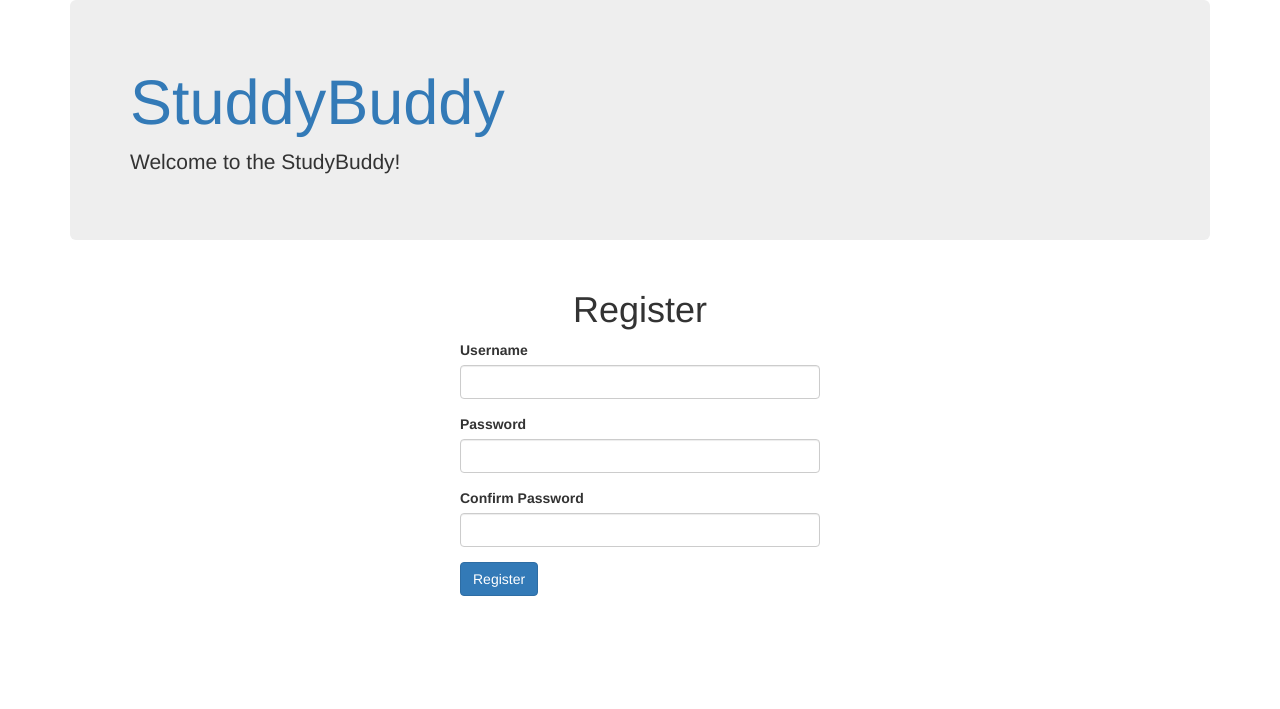
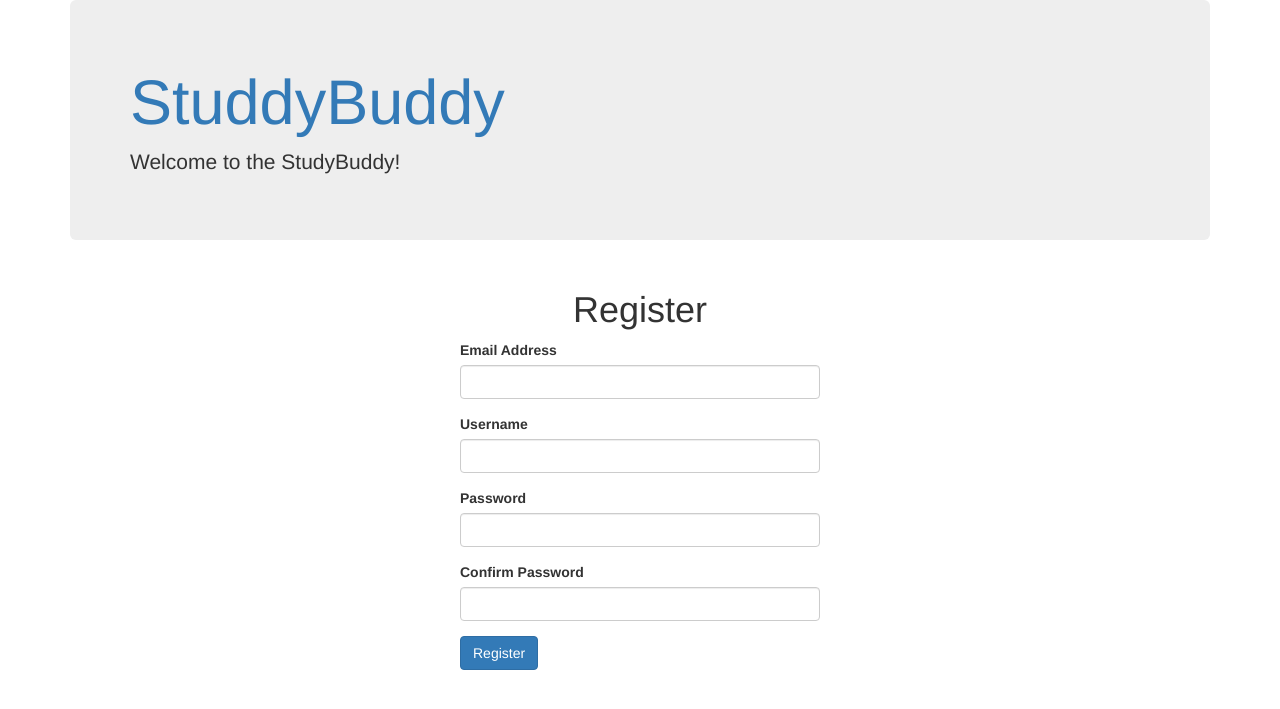
Before and after one commit to frankpiva/sb-0.1, a Flask app: page /register in a window 1280 px wide. Shown: the top 709 px of the page. Run offline with Flask 2, Linux system fonts and the light colour scheme; some libraries are stand-ins or nearby versions.

Commit message:
ADDED functionality for register

```diff
--- a/webapp/controllers/main.py
+++ b/webapp/controllers/main.py
@@ -1,5 +1,6 @@
-from flask        import Blueprint, flash, redirect, render_template, url_for
-from webapp.forms import LoginForm, RegisterForm
+from flask         import Blueprint, flash, redirect, render_template, url_for
+from webapp.forms  import LoginForm, RegisterForm
+from webapp.models import db, User
 
 main_blueprint = Blueprint(
     "main",
@@ -23,10 +24,10 @@ def login():
 def register():
     form = RegisterForm()
     if form.validate_on_submit():
-        new_user = User()
-        new_user.email = form.email.data
-        new_user.password = form.password.data
-        new_user.username = form.username.data
+        email = form.email.data
+        password = form.password.data
+        username = form.username.data
+        new_user = User(email, password, username)
         db.session.add(new_user)
         db.session.commit()
         flash("your user has been created, please login.", category="success")
--- a/webapp/templates/main/register.html
+++ b/webapp/templates/main/register.html
@@ -7,6 +7,15 @@
             <h1 class="text-center">Register</h1>
             <form method="POST" action="{{ url_for('.register') }}">
                 {{ form.hidden_tag() }}
+                <div class="form-group">
+                    {{ form.email.label }}
+                    {% if form.email.errors %}
+                        {% for e in form.email.errors %}
+                            <p class="help-block">{{ e }}</p>
+                        {% endfor %}
+                    {% endif %}
+                    {{ form.email(class_='form-control') }}
+                </div>
                 <div class="form-group">
                     {{ form.username.label }}
                     {% if form.username.errors %}
```
Also changed, not shown: webapp/database.db, 1 other file.
